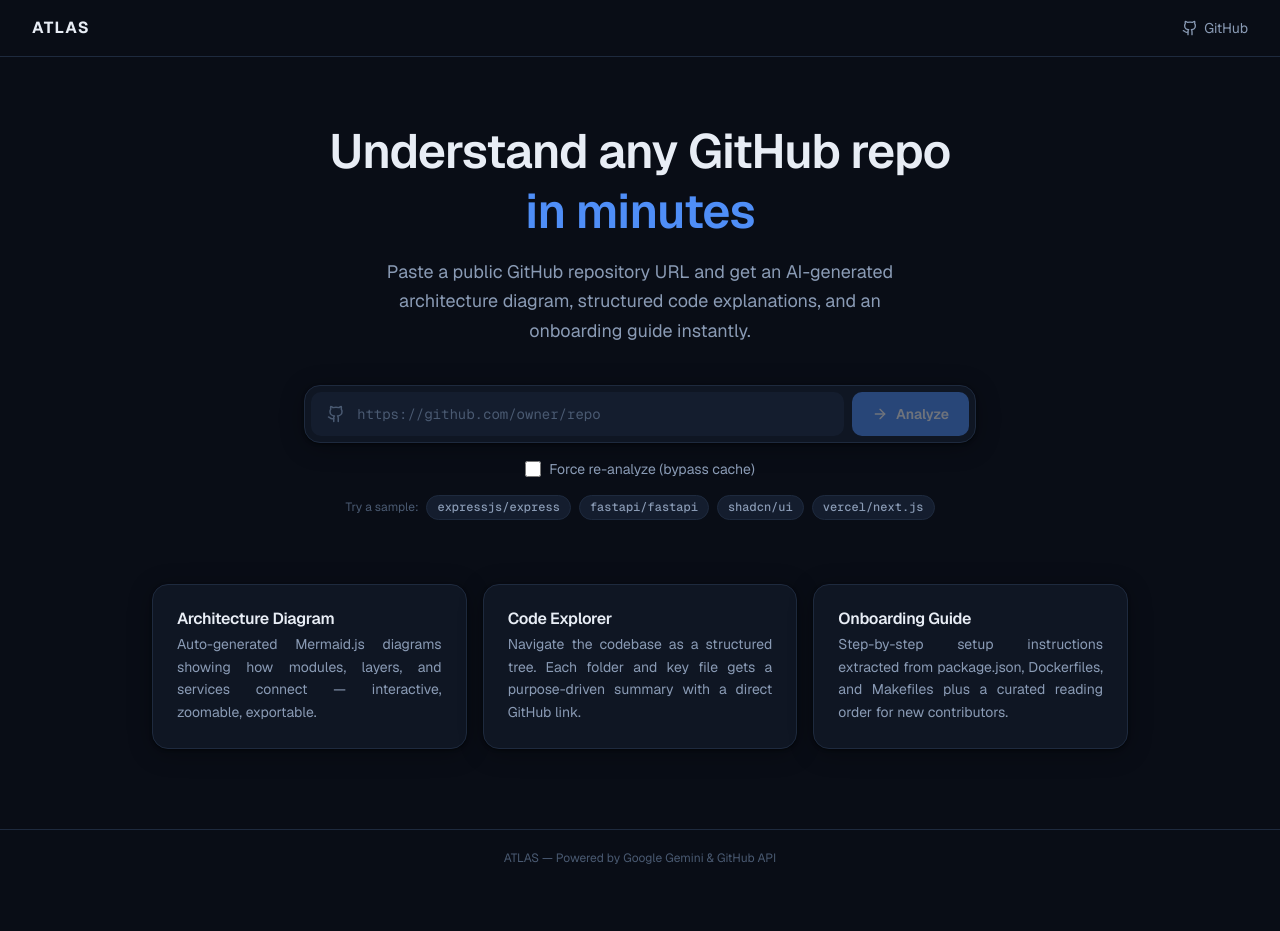
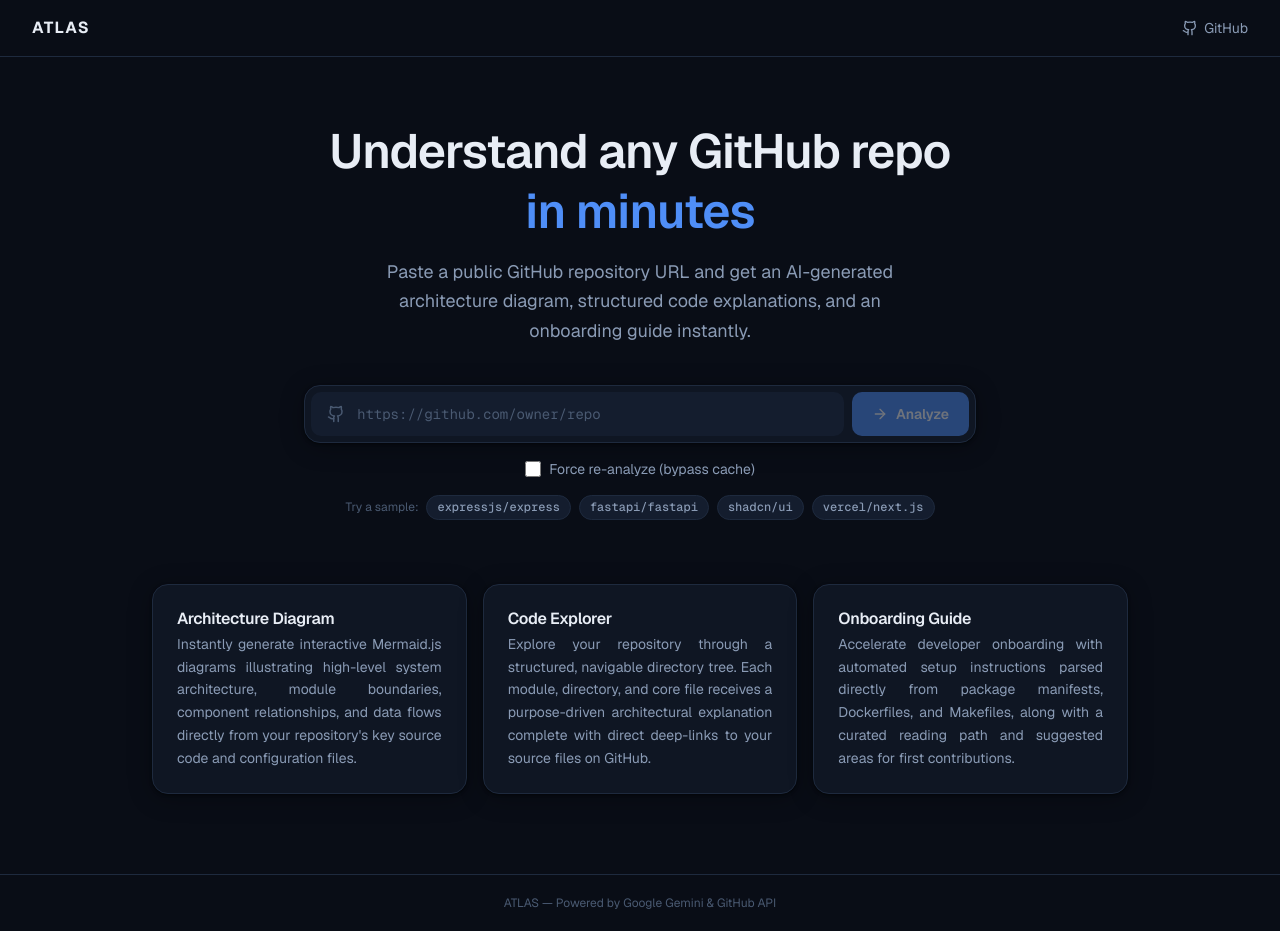
Before and after one commit to Giancyril/Atlas, a Next.js app: page / in a window 1280 px wide. Before the commit the page ends 886 px from the top, so only its background shows below. Built offline with nearby package versions, Linux system fonts and the light colour scheme.

Commit message:
docs: expand feature card descriptions for dense and even justified text flow

```diff
--- a/app/page.tsx
+++ b/app/page.tsx
@@ -269,15 +269,15 @@
 const FEATURE_CARDS = [
   {
     title: "Architecture Diagram",
-    desc: "Auto-generated Mermaid.js diagrams showing how modules, layers, and services connect — interactive, zoomable, exportable.",
+    desc: "Instantly generate interactive Mermaid.js diagrams illustrating high-level system architecture, module boundaries, component relationships, and data flows directly from your repository's key source code and configuration files.",
   },
   {
     title: "Code Explorer",
-    desc: "Navigate the codebase as a structured tree. Each folder and key file gets a purpose-driven summary with a direct GitHub link.",
+    desc: "Explore your repository through a structured, navigable directory tree. Each module, directory, and core file receives a purpose-driven architectural explanation complete with direct deep-links to your source files on GitHub.",
   },
   {
     title: "Onboarding Guide",
-    desc: "Step-by-step setup instructions extracted from package.json, Dockerfiles, and Makefiles plus a curated reading order for new contributors.",
+    desc: "Accelerate developer onboarding with automated setup instructions parsed directly from package manifests, Dockerfiles, and Makefiles, along with a curated reading path and suggested areas for first contributions.",
   },
 ];
 
```
